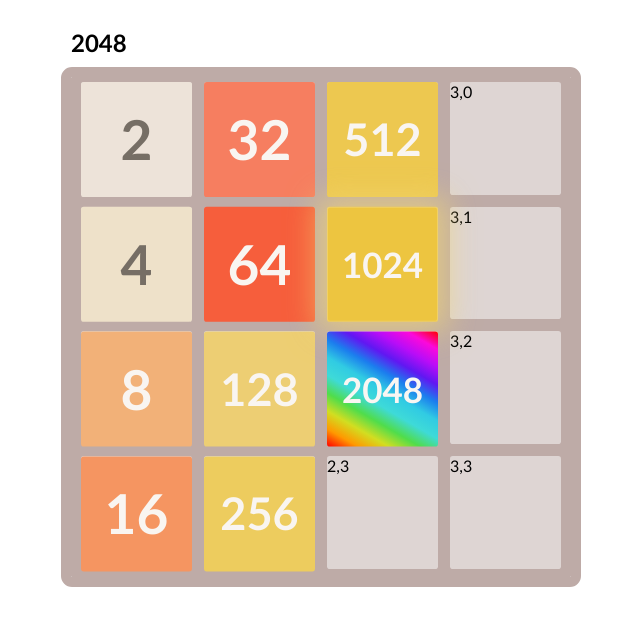
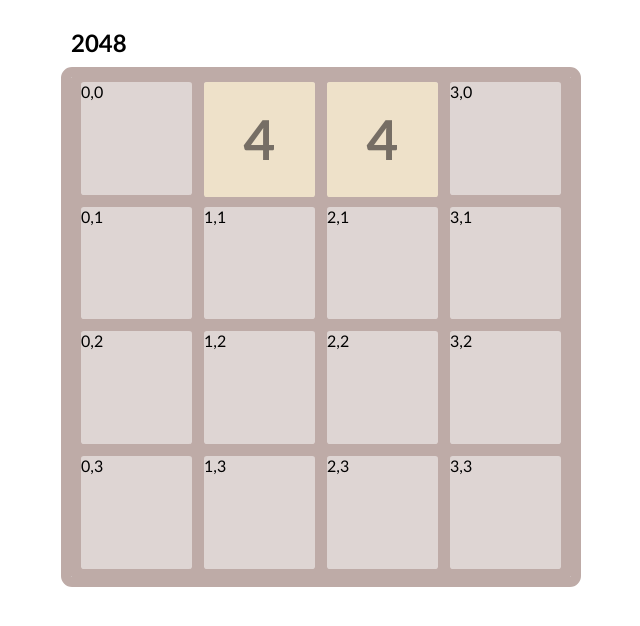
Before and after one commit to Angry3vilbot/2048, a SvelteKit app: page / in a window 1280 px wide. Shown: the top 626 px of the page, without its empty margins (319-959 px from the left). Built offline with nearby package versions, Linux system fonts and the light colour scheme.

Commit message:
Create tile creation, game start functions
- Create the function for creating a new numbered tile
- Create the game start function, which runs the tile creation function twice

```diff
--- a/src/routes/Game.svelte
+++ b/src/routes/Game.svelte
@@ -26,19 +26,49 @@
     </div>
 </div>
 <div class="tile-grid">
-    <!-- position-X-Y -->
-    <div class="number-tile tile-2 position-0-0">2</div>
-    <div class="number-tile tile-4 position-0-1">4</div>
-    <div class="number-tile tile-8 position-0-2">8</div>
-    <div class="number-tile tile-16 position-0-3">16</div>
-    <div class="number-tile tile-32 position-1-0">32</div>
-    <div class="number-tile tile-64 position-1-1">64</div>
-    <div class="number-tile tile-128 position-1-2">128</div>
-    <div class="number-tile tile-256 position-1-3">256</div>
-    <div class="number-tile tile-512 position-2-0">512</div>
-    <div class="number-tile tile-1024 position-2-1">1024</div>
-    <div class="number-tile tile-2048 position-2-2">2048</div>
+    <!-- number-tile tile-* position-X-Y -->
+    {#each tileArray as tile}
+        <div class={`number-tile tile-${tile.value} position-${tile.posX}-${tile.posY}`}>{tile.value}</div>
+    {:else}
+        <div class="bruh">bruh</div>
+    {/each}
 </div>
+<script lang="ts">
+    interface Tile {
+        value: number,
+        posX: number,
+        posY: number
+    }
+
+    let tileArray: Array<Tile>
+    $: tileArray = []
+
+    function generateTile() {
+        let tile: Tile = {
+            value: (Math.floor(Math.random() * 2) + 1) * 2,
+            posX: Math.floor(Math.random() * 4),
+            posY: Math.floor(Math.random() * 4)
+        }
+
+        for (let i in tileArray) {
+            // Check if the generated tile overlaps with an existing one
+            if(tileArray[i].posX === tile.posX && tileArray[i].posY === tile.posY) {
+                // Re-run the function
+                generateTile()
+            }
+        }
+
+        return tile
+    }
+
+    function gameStart() {
+        // Generate the starting two tiles
+        tileArray = [generateTile(), generateTile()]
+    }
+
+    $: gameStart()
+
+</script>
 
 <style>
     /* General styles */
```
